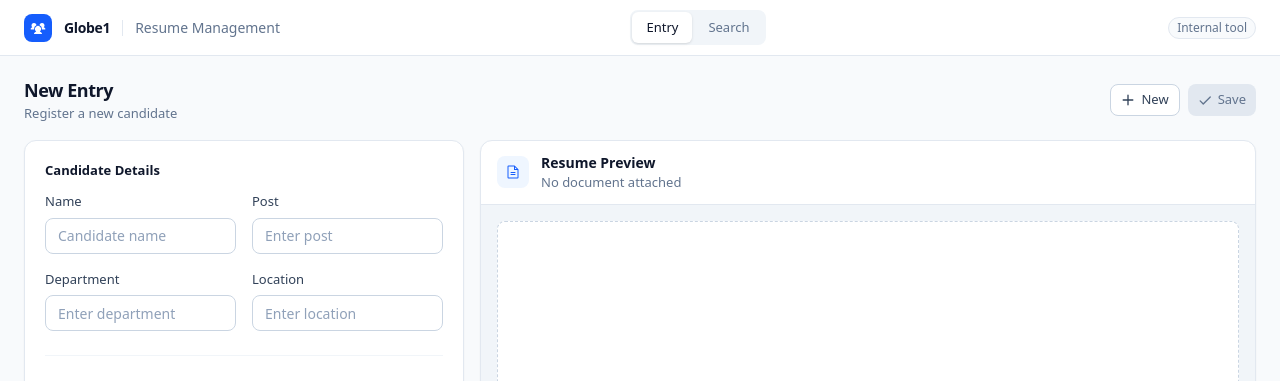
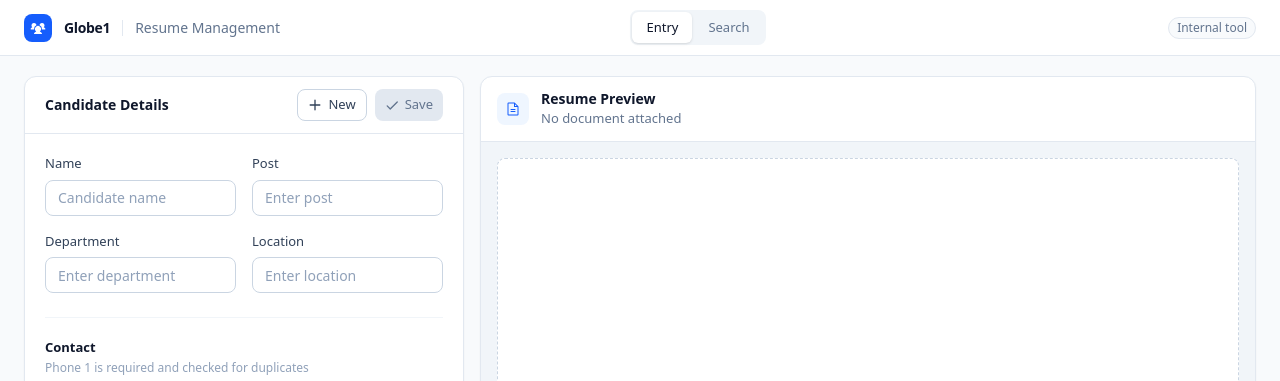
Before and after one commit to pinestack03-cell/backend, a React (Vite) app in the folder frontend/: page / in a window 1280 px wide. Shown: the top 381 px of the page. Built offline with nearby package versions, Linux system fonts and the light colour scheme; no server answers.

Commit message:
Update frontend layout and backend

```diff
--- a/frontend/src/App.tsx
+++ b/frontend/src/App.tsx
@@ -15,7 +15,6 @@ import {
   Field,
   Input,
   Panel,
-  PageHeader,
   SearchView,
   Textarea,
   Toaster,
@@ -617,15 +616,14 @@ function App() {
       <main className="flex min-h-0 flex-1 flex-col gap-4 px-6 pb-5 pt-5">
         {activeTab === 'entry' ? (
           <>
-            <PageHeader
-              title={isEdit ? 'Edit Entry' : 'New Entry'}
-              subtitle={
-                isEdit
-                  ? `Entry ${formData.entryNo || '—'} · ${formData.entryDate || '—'}`
-                  : 'Register a new candidate'
-              }
-              actions={
-                <>
+            <div className="grid min-h-0 flex-1 grid-cols-1 gap-4 xl:grid-cols-[minmax(0,440px)_minmax(0,1fr)]">
+              {/* FORM PANEL */}
+              <Panel className="flex min-h-0 flex-col overflow-hidden">
+                <div className="flex shrink-0 items-center gap-3 border-b border-slate-200 px-5 py-3">
+                  <h2 className="min-w-0 truncate text-sm font-semibold text-slate-900">
+                    Candidate Details
+                  </h2>
+                  <div className="ml-auto flex shrink-0 items-center gap-2">
                     <Button
                       variant="secondary"
                       size="sm"
@@ -647,15 +645,10 @@ function App() {
                     >
                       {isEdit ? 'Update' : 'Save'}
                     </Button>
-                </>
-              }
-            />
-
-            <div className="grid min-h-0 flex-1 grid-cols-1 gap-4 xl:grid-cols-[minmax(0,440px)_minmax(0,1fr)]">
-              {/* FORM PANEL */}
-              <Panel className="flex min-h-0 flex-col overflow-hidden">
+                  </div>
+                </div>
                 <div className="min-h-0 flex-1 overflow-y-auto overscroll-contain px-5 py-5">
-                  <FormSection title="Candidate Details">
+                  <div className="grid grid-cols-2 gap-4">
                     <Field label="Name" htmlFor="name">
                       <Input
                         id="name"
@@ -696,7 +689,7 @@ function App() {
                         maxLength={30}
                       />
                     </Field>
-                  </FormSection>
+                  </div>
 
                   <FormSection title="Contact" hint="Phone 1 is required and checked for duplicates">
                     <Field
```
Lines whose indentation alone changed are shown as unchanged.
